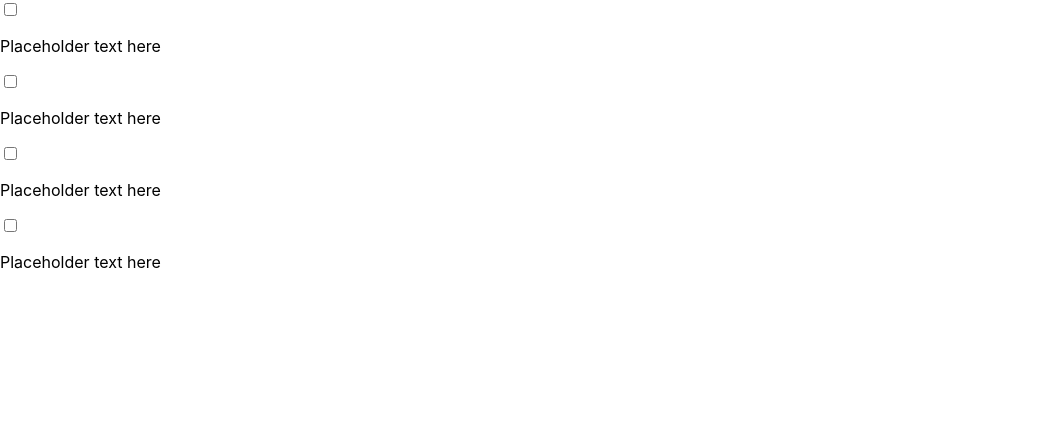
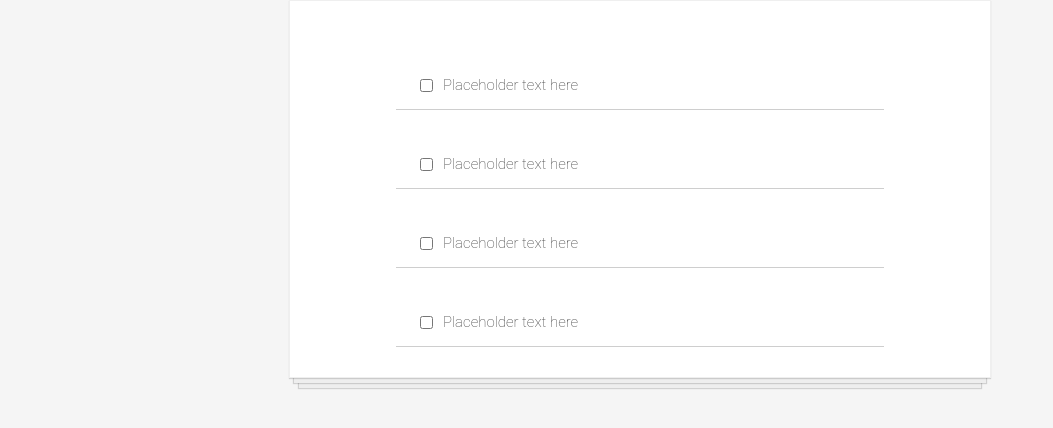
Before and after one commit to PasquinelP/L31-32-React-React-Basics, a React (Create React App) app: page / in a window 1280 px wide. Shown: the top 428 px of the page, without its empty margins (0-1053 px from the left). Built offline with nearby package versions, Linux system fonts and the light colour scheme.

Commit message:
add some styling

```diff
--- a/src/App.css
+++ b/src/App.css
@@ -1,38 +1,47 @@
-.App {
-  text-align: center;
+body {
+    background-color: whitesmoke;
 }
 
-.App-logo {
-  height: 40vmin;
-  pointer-events: none;
+.todo-list {
+    background-color: white;
+    margin: auto;
+    width: 50%;
+    display: flex;
+    flex-direction: column;
+    align-items: center;
+    border: 1px solid #efefef;
+    box-shadow:
+    /* The top layer shadow */
+        0 1px 1px rgba(0,0,0,0.15),
+            /* The second layer */
+        0 10px 0 -5px #eee,
+            /* The second layer shadow */
+        0 10px 1px -4px rgba(0,0,0,0.15),
+            /* The third layer */
+        0 20px 0 -10px #eee,
+            /* The third layer shadow */
+        0 20px 1px -9px rgba(0,0,0,0.15);
+    padding: 30px;
 }
 
-@media (prefers-reduced-motion: no-preference) {
-  .App-logo {
-    animation: App-logo-spin infinite 20s linear;
-  }
+.todo-item {
+    display: flex;
+    justify-content: flex-start;
+    align-items: center;
+    padding: 30px 20px 0;
+    width: 70%;
+    border-bottom: 1px solid #cecece;
+    font-family: Roboto, sans-serif;
+    font-weight: 100;
+    font-size: 15px;
+    color: #333333;
 }
 
-.App-header {
-  background-color: #282c34;
-  min-height: 100vh;
-  display: flex;
-  flex-direction: column;
-  align-items: center;
-  justify-content: center;
-  font-size: calc(10px + 2vmin);
-  color: white;
+input[type=checkbox] {
+    margin-right: 10px;
+    font-size: 30px;
 }
 
-.App-link {
-  color: #61dafb;
+input[type=checkbox]:focus {
+    outline: 0;
 }
-
-@keyframes App-logo-spin {
-  from {
-    transform: rotate(0deg);
-  }
-  to {
-    transform: rotate(360deg);
-  }
-}
```
